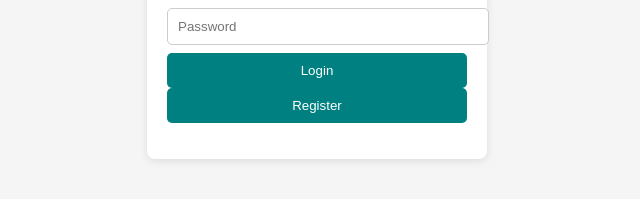
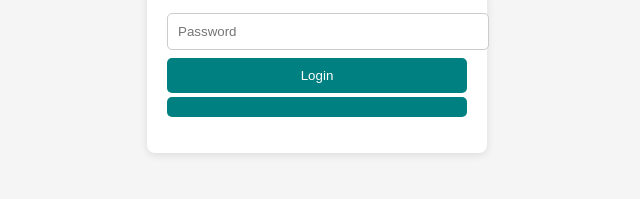
Before and after one commit to Pu91/Teacher-college, a plain HTML site: page index.html in a window 1280 px wide. Shown: the part 399-598 px from the top of the page, without its empty margins (323-963 px from the left). Drawn offline with nearby package versions, Linux system fonts and the light colour scheme.

Commit message:
Update index.html

```diff
--- a/index.html
+++ b/index.html
@@ -19,7 +19,7 @@
     <input type="email" id="email" placeholder="Email" required>
     <input type="password" id="password" placeholder="Password" required>
     <button onclick="login()">Login</button>
-    <button onclick="register()">Register</button>
+    <button onclick="register()"></button>
     <p id="msg" style="color:red;"></p>
   </div>
 
```
